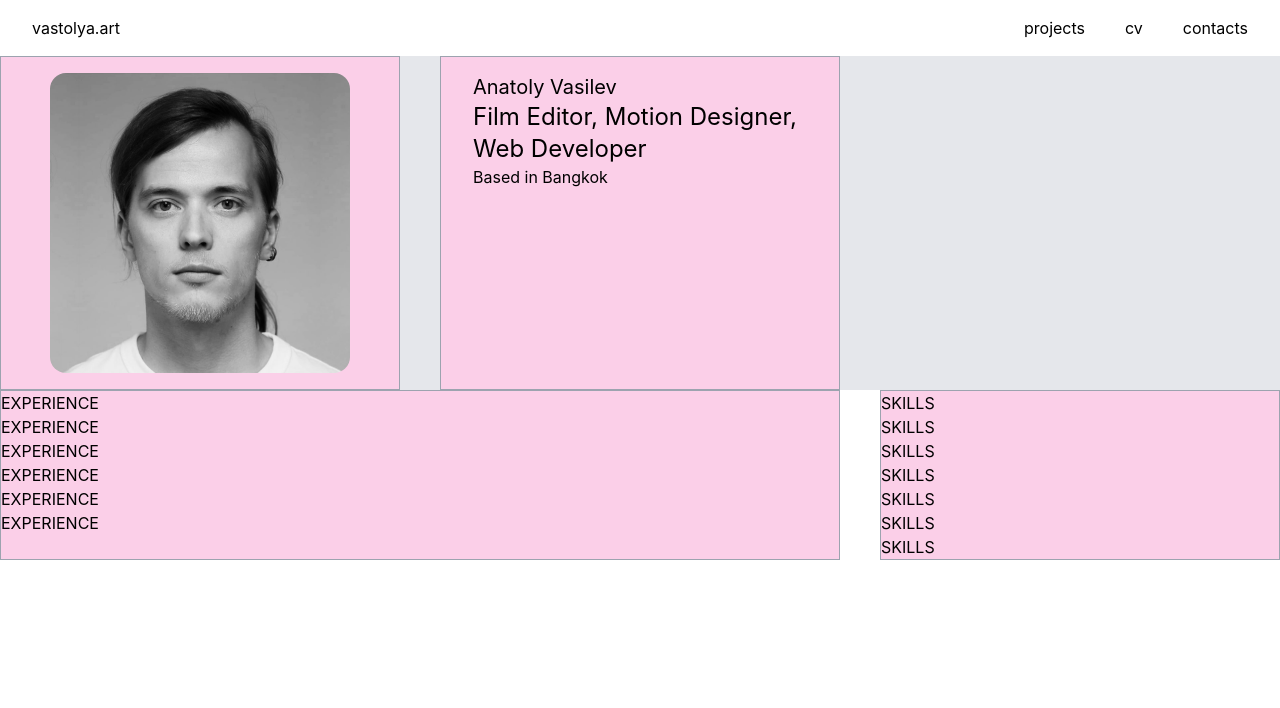
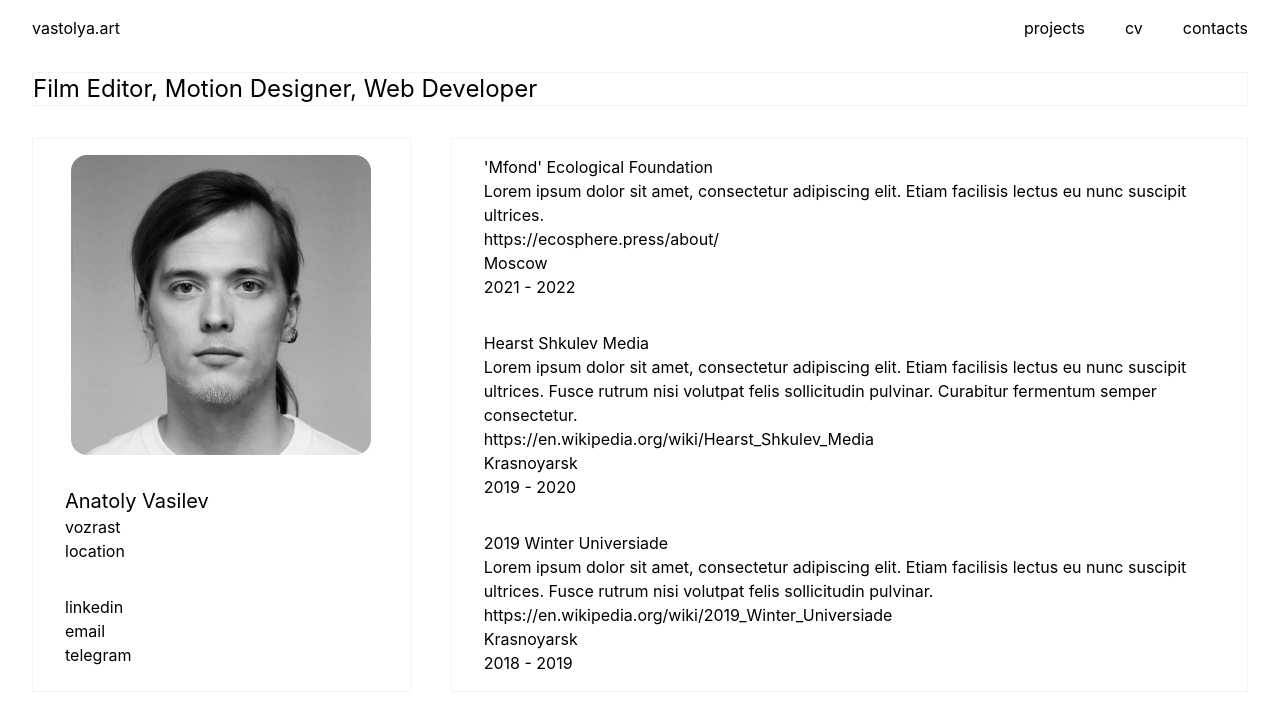
Before and after one commit to vastolya/vastolya.art, a React (Create React App) app: page /cv in a window 1280 px wide. Shown: the top 708 px of the page. Built offline with nearby package versions, Linux system fonts and the light colour scheme.

Commit message:
cv pages refactoring

```diff
--- a/src/components/Cv.js
+++ b/src/components/Cv.js
@@ -4,6 +4,38 @@ import ReactTooltip from "react-tooltip";
 import myPhoto from "../assets/main__photo.jpg";
 
 const Cv = () => {
+  const EXPERIENCE_LIST = {
+    first: {
+      id: "XXIX",
+      companyName: "2019 Winter Universiade",
+      CompanyDescription:
+        "Lorem ipsum dolor sit amet, consectetur adipiscing elit. Etiam facilisis lectus eu nunc suscipit ultrices. Fusce rutrum nisi volutpat felis sollicitudin pulvinar.",
+      companyDates: "2018 - 2019",
+      companySite: "https://en.wikipedia.org/wiki/2019_Winter_Universiade",
+      companyLocation: "Krasnoyarsk",
+    },
+    second: {
+      id: "XXIX",
+      companyName: "Hearst Shkulev Media",
+      CompanyDescription:
+        "Lorem ipsum dolor sit amet, consectetur adipiscing elit. Etiam facilisis lectus eu nunc suscipit ultrices. Fusce rutrum nisi volutpat felis sollicitudin pulvinar. Curabitur fermentum semper consectetur.",
+      companyDates: "2019 - 2020",
+      companySite: "https://en.wikipedia.org/wiki/Hearst_Shkulev_Media",
+      companyLocation: "Krasnoyarsk",
+    },
+    third: {
+      id: "XXIX",
+      companyName: "'Mfond' Ecological Foundation",
+      CompanyDescription:
+        "Lorem ipsum dolor sit amet, consectetur adipiscing elit. Etiam facilisis lectus eu nunc suscipit ultrices.",
+      companyDates: "2021 - 2022",
+      companySite: "https://ecosphere.press/about/",
+      companyLocation: "Moscow",
+    },
+  };
+
+  const experience = Object.values(EXPERIENCE_LIST);
+
   return (
     // <div>
     //   <div className="px-4 py-8 bg-red-300 md:flex">
@@ -110,37 +142,47 @@ const Cv = () => {
     //   </div>
     // </div>
     <div className="md:max-w-screen-2xl mx-auto">
-      <div className="bg-gray-200 grid grid-cols-3 gap-10">
-        <div className="py-4 px-8 bg-pink-200 border border-gray-400">
-          <img src={myPhoto} alt="" className="w-[300px] rounded-2xl mx-auto" />
-        </div>
-        <div className="flex flex-col py-4 px-8 bg-pink-200 border border-gray-400">
-          <div className="text-xl">Anatoly Vasilev</div>
+      <div className="grid md:grid-cols-3 gap-10 py-4 px-8">
+        <div className="flex flex-col col-span-3  border border-gray-100">
           <div className="text-2xl">
             Film Editor, Motion Designer, Web Developer
           </div>
-          <div>Based in Bangkok</div>
         </div>
       </div>
-      <div className="grid grid-cols-3 gap-10">
-        <div className="col-span-2 bg-pink-200 border border-gray-400">
-          <div>EXPERIENCE</div>
-          <div>EXPERIENCE</div>
-          <div>EXPERIENCE</div>
-          <div>EXPERIENCE</div>
-          <div>EXPERIENCE</div>
-          <div>EXPERIENCE</div>
+
+      <div className="grid grid-cols-1 md:grid-cols-3 gap-10 py-4 px-8">
+        <div className="border border-gray-100">
+          <div className="py-4 px-8">
+            <img
+              src={myPhoto}
+              alt=""
+              className="w-[300px] rounded-2xl mx-auto"
+            />
+          </div>
+          <div className="py-4 px-8">
+            <div className="text-xl">Anatoly Vasilev</div>
+            <div>vozrast</div>
+            <div>location</div>
+          </div>
+          <div className="py-4 px-8">
+            <div>linkedin</div>
+            <div>email</div>
+            <div>telegram</div>
+          </div>
         </div>
-        <div className="bg-pink-200 border border-gray-400">
-          <div>SKILLS</div>
-          <div>SKILLS</div>
-          <div>SKILLS</div>
-          <div>SKILLS</div>
-          <div>SKILLS</div>
-          <div>SKILLS</div>
-          <div>SKILLS</div>
+        <div className="md:col-span-2 border border-gray-100">
+          {experience.reverse().map((company) => (
+            <div className="py-4 px-8">
+              <div>{company.companyName}</div>
+              <div>{company.CompanyDescription}</div>
+              <div>{company.companySite}</div>
+              <div>{company.companyLocation}</div>
+              <div>{company.companyDates}</div>
+            </div>
+          ))}
         </div>
       </div>
+      <div></div>
     </div>
   );
 };
```
